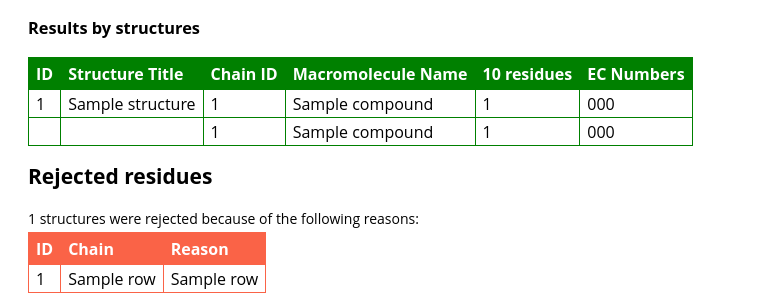
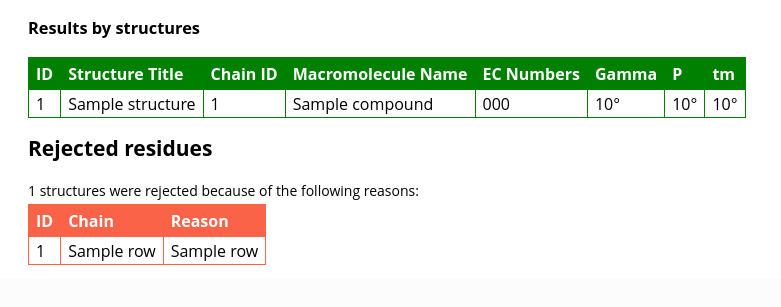
Before and after one commit to spirali/nukecon, a Python web app: template templates/report.html in a window 1280 px wide. Shown: the part 1790-2097 px from the top of the page, without its empty margins (0-781 px from the left). After the commit the page ends 2055 px from the top, so only its background shows below. Run offline with Jinja, Linux system fonts and the light colour scheme; the template is opened without the code that fills it: most values are stand-ins (such as "Sample title", 1, 10 or a date in 2020); grey boxes marked "Sample" are stand-in pictures.

Commit message:
ENH: More precise results in report table

```diff
--- a/src/results.py
+++ b/src/results.py
@@ -105,8 +105,6 @@
               for j in range(len(DIRECTION_NAMES))
               for i in range(len(GAMMA_NAMES)) ]
 
-
-
     return {
         "total" : total,
         "results_by_chains" : results_by_chains,
--- a/templates/base.html
+++ b/templates/base.html
@@ -44,9 +44,16 @@
             color: #ffffff;
         }
 
+        tr.even {
+            background-color: #eeffee;
+        }
+
         tr.alt td {
             color: #000000;
             background-color: #EAF2D3;
+        }
+
+        td.empty {
         }
 
         .no {
--- a/templates/report.html
+++ b/templates/report.html
@@ -80,29 +80,41 @@
     <th>Structure Title</th>
     <th>Chain ID</th>
     <th>Macromolecule Name</th>
-    <th>{{ component }} residues</th>
     <th>EC Numbers</th>
+    <th>Gamma</th>
+    <th>P</th>
+    <th>tm</th>
 </tr>
 </thead>
 <tbody>
     {% for structure, chains in results_by_chains %}
-<tr>
+    {% set structure_loop = loop %}
+    {% for chain, results in chains %}
+    {% set chain_loop = loop %}
+    {% for result in results %}
+    <tr class="{{ structure_loop.cycle("odd", "even") }}" >
+    {% if chain_loop.index == 1 and loop.index == 1 %}
         <td>{{ structure.id }}</td>
         <td title="{{ structure.title }}">{{ structure.title|truncate(40) }}</td>
-    <td>{{ chains[0][0].id }}</td>
-    <td title="{{ chains[0][0].compound }}">{{ chains[0][0].compound|truncate(40) }}</td>
-    <td>{{ chains[0][1]|count }}</td>
-    <td>{{ chains[0][0].ec_numbers_str }}</td>
-</tr>
-    {% for chain, results in chains[1:] %}
-<tr>
-    <td></td>
-    <td></td>
+    {% else %}
+        <td class="empty"></td>
+        <td class="empty"></td>
+    {% endif %}
+    {% if loop.index == 1 %}
         <td>{{ chain.id }}</td>
         <td title="{{ chain.compound }}">{{ chain.compound|truncate(40) }}</td>
-    <td>{{ results|count }}</td>
         <td>{{ chain.ec_numbers_str }}</td>
+    {% else %}
+        <td class="empty"></td>
+        <td class="empty"></td>
+        <td class="empty"></td>
+    {% endif %}
+
+    <td>{{ result.gamma|round(2) }}&#176;</td>
+    <td>{{ result.p|round(2) }}&#176;</td>
+    <td>{{ result.tm|round(2) }}&#176;</td>
     </tr>
+    {% endfor %}
     {% endfor %}
     {% endfor %}
 </table>
```
Lines whose indentation alone changed are shown as unchanged.
